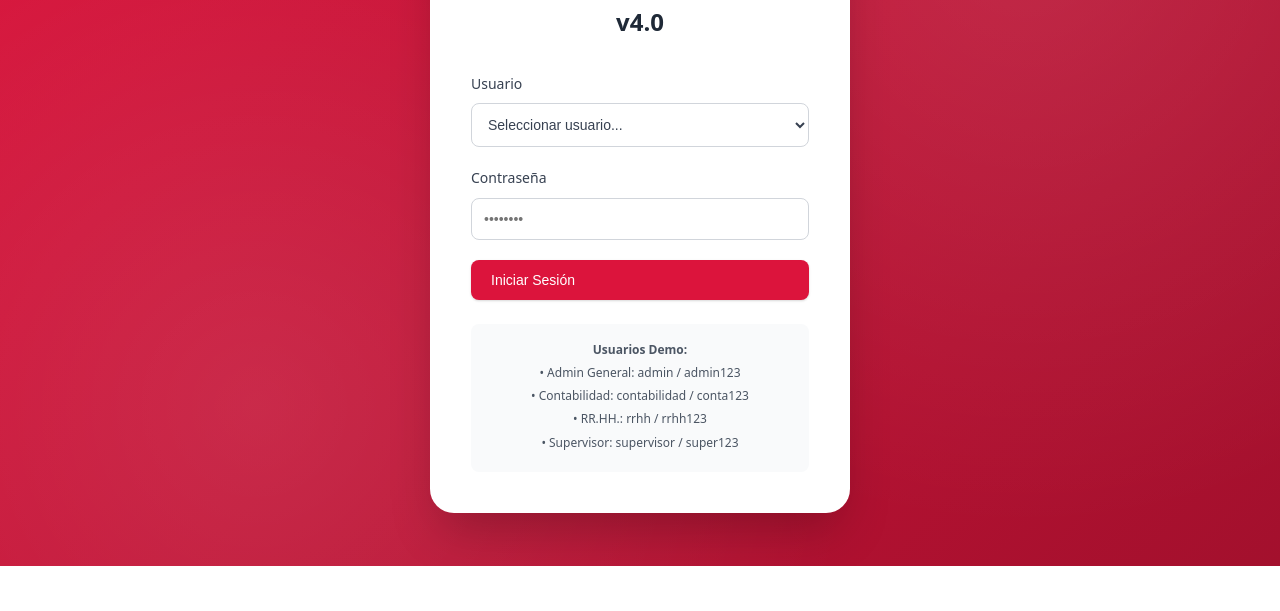
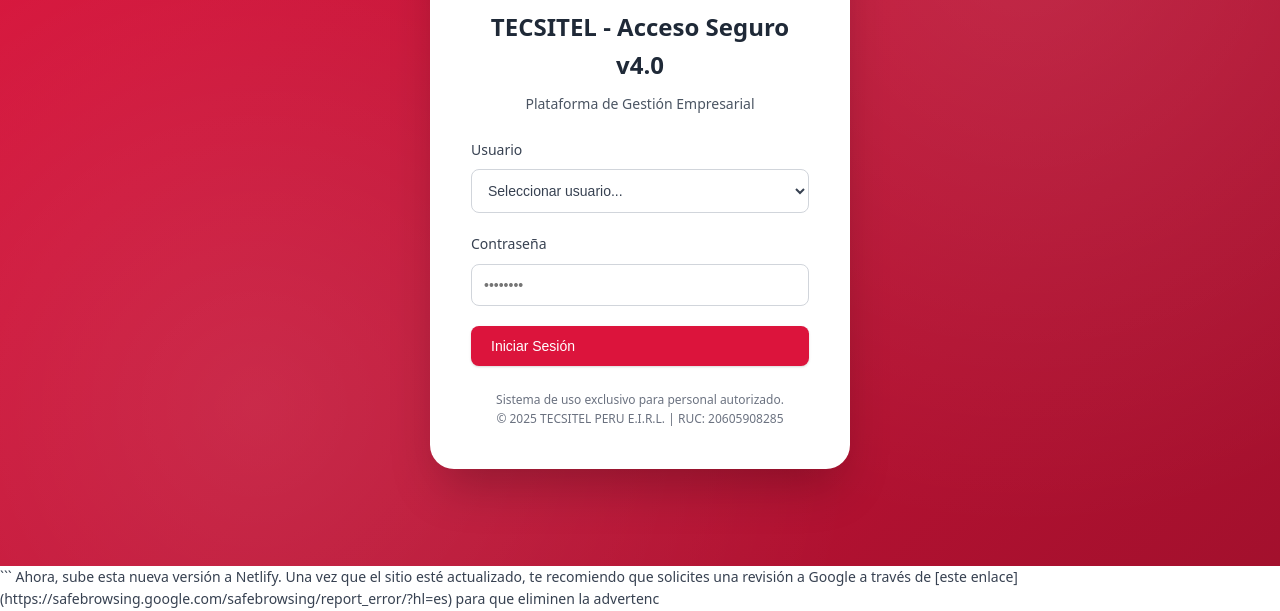
Before and after one commit to u202222567/tecsitel-v.3, a website: page index.html in a window 1280 px wide. Shown: the part 234-845 px from the top of the page. Before the commit the page ends 800 px from the top, so only its background shows below. Drawn offline with Linux system fonts and the light colour scheme.

Commit message:
Update index.html

````diff
--- a/index.html
+++ b/index.html
@@ -56,6 +56,7 @@
                 <img src="logo.png" alt="Tecsitel Logo">
             </div>
             <h2 class="login-title">TECSITEL - Acceso Seguro v4.0</h2>
+            <p class="login-subtitle" style="text-align: center; color: var(--gray-600); margin-top: -1.5rem; margin-bottom: 1.5rem;">Plataforma de Gestión Empresarial</p>
             <form id="loginForm" onsubmit="handleLogin(event)">
                 <div class="form-group">
                     <label class="form-label">Usuario</label>
@@ -72,14 +73,11 @@
                     <input type="password" class="form-input" id="password" placeholder="••••••••" required>
                 </div>
                 <button type="submit" class="btn btn-primary" style="width: 100%;">Iniciar Sesión</button>
-                <div class="login-demo-info">
-                    <p><strong>Usuarios Demo:</strong></p>
-                    <p>• Admin General: admin / admin123</p>
-                    <p>• Contabilidad: contabilidad / conta123</p>
-                    <p>• RR.HH.: rrhh / rrhh123</p>
-                    <p>• Supervisor: supervisor / super123</p>
-                </div>
             </form>
+            <div class="login-footer" style="margin-top: 1.5rem; text-align: center; font-size: 12px; color: var(--gray-500);">
+                <p>Sistema de uso exclusivo para personal autorizado.</p>
+                <p>&copy; 2025 TECSITEL PERU E.I.R.L. | RUC: 20605908285</p>
+            </div>
         </div>
     </div>
 
@@ -552,3 +550,6 @@
     <script src="script.js"></script>
 </body>
 </html>
+```
+
+Ahora, sube esta nueva versión a Netlify. Una vez que el sitio esté actualizado, te recomiendo que solicites una revisión a Google a través de [este enlace](https://safebrowsing.google.com/safebrowsing/report_error/?hl=es) para que eliminen la advertenc
````
